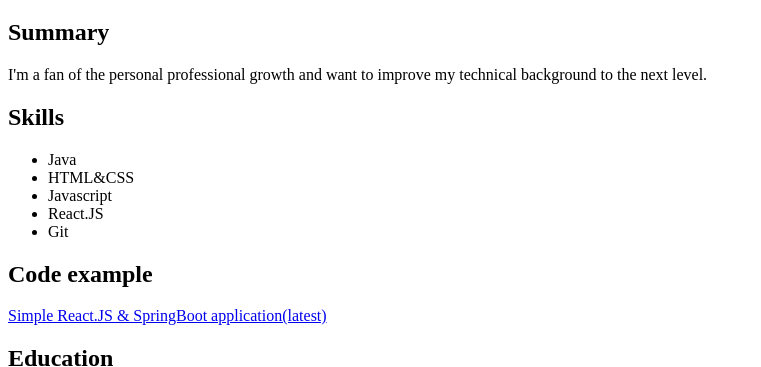
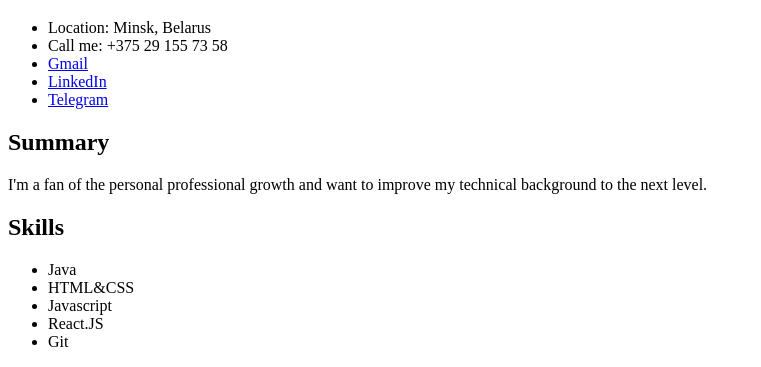
Before and after one commit to vladstepway/rsschool-cv, a plain HTML site: page index.html in a window 1280 px wide. Shown: the part 721-1088 px from the top of the page, without its empty margins (0-761 px from the left). Drawn offline with Linux system fonts and the light colour scheme.

Commit message:
feat : added contacts info

```diff
--- a/index.html
+++ b/index.html
@@ -11,6 +11,13 @@
     <div>
         <img src="./assets/myphoto.jpg" alt="my-photo">
         <h1>Vladislav Stepovoy</h1>
+        <ul class="contacts">
+            <li>Location: Minsk, Belarus</li>
+            <li>Call me: +375 29 155 73 58</li>
+            <li><a href="mailto:vladstepovoyvios@gmail.com" target="_blank">Gmail</a></li>
+            <li><a href="https://www.linkedin.com/in/vlad-stepovoy/" target="_blank">LinkedIn</a></li>
+            <li><a href="https://t.me/vladstepovoy" target="_blank">Telegram</a></li>
+        </ul>
     </div>
     <section id="summary">
         <h1>Summary</h1>
```
